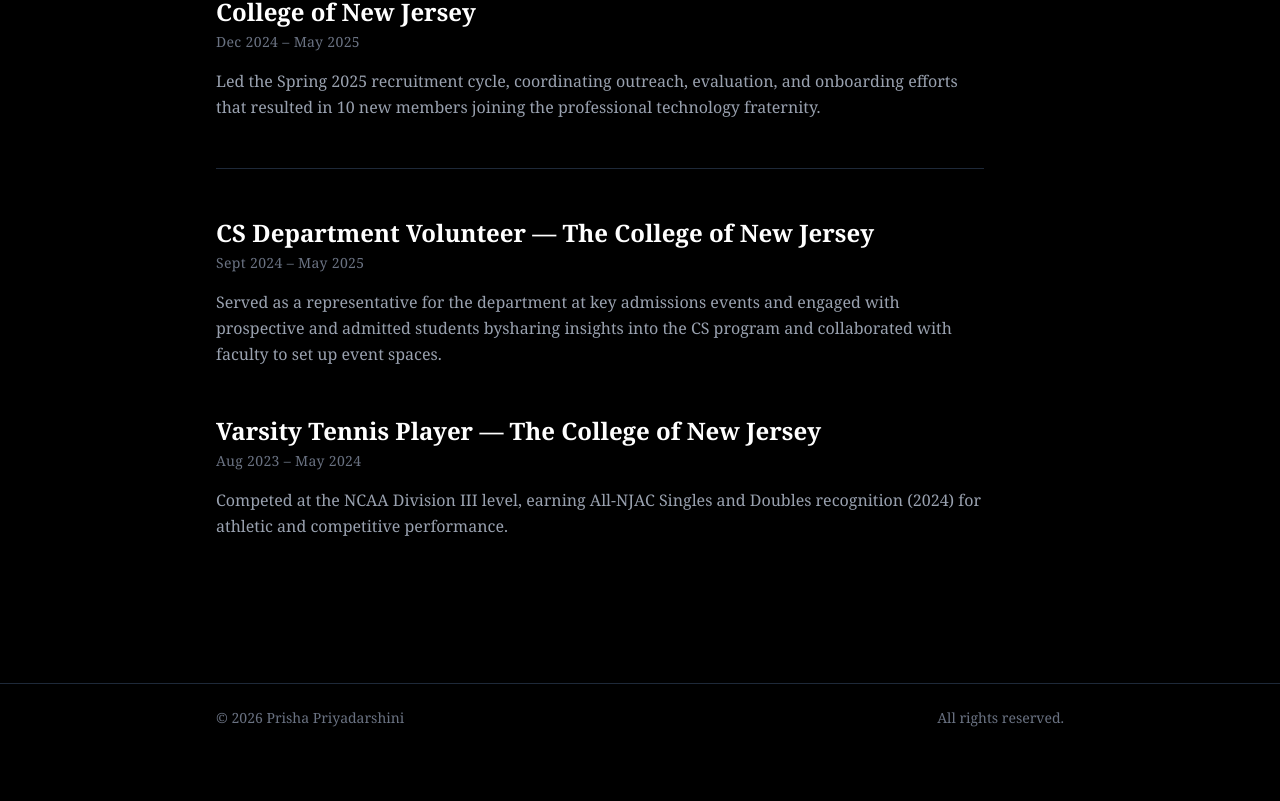
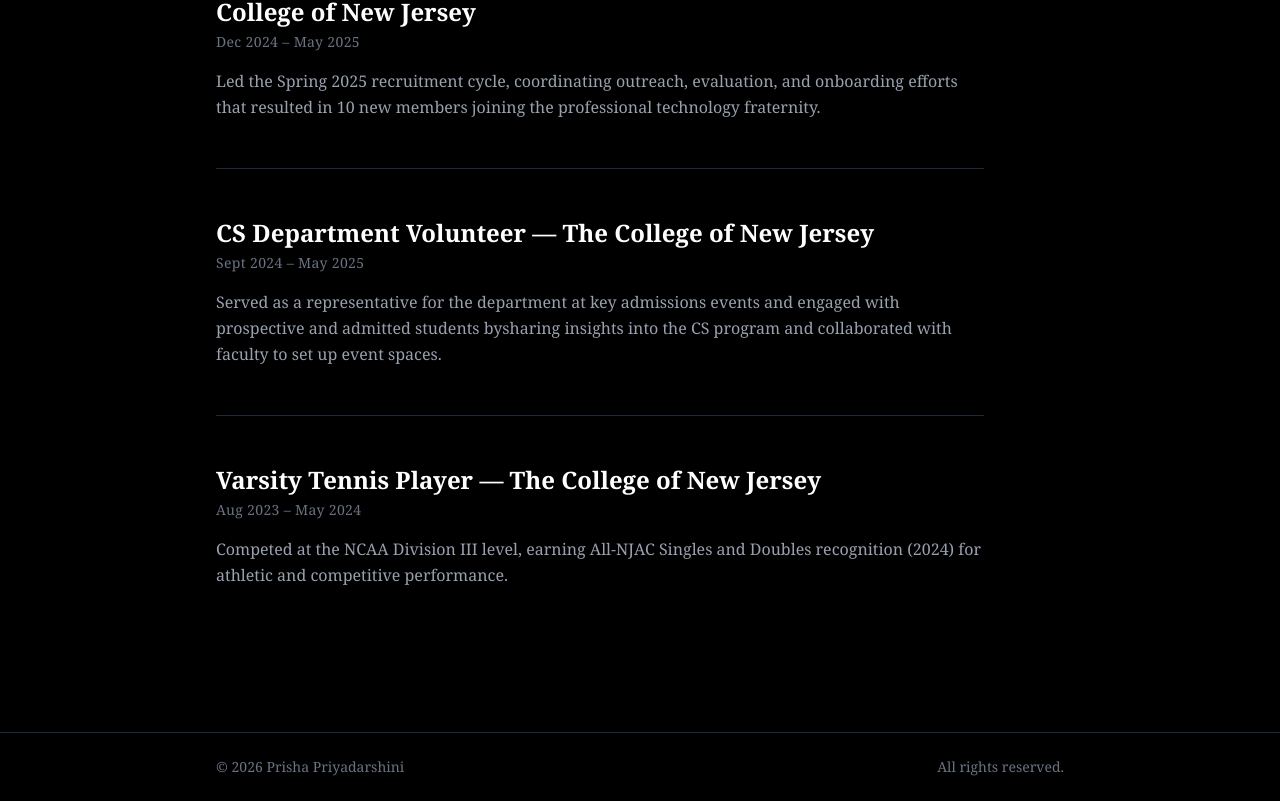
Before and after one commit to priyadp1/Website, a Next.js app in the folder prisha-portfolio/: page /extracurriculars in a window 1280 px wide. Shown: the part 831-1632 px from the top of the page. Before the commit the page ends 1583 px from the top, so only its background shows below. Built offline with nearby package versions, Linux system fonts and the light colour scheme.

Commit message:
Made edits

```diff
--- a/prisha-portfolio/src/app/extracurriculars/page.tsx
+++ b/prisha-portfolio/src/app/extracurriculars/page.tsx
@@ -94,6 +94,8 @@
           </p>
         </div>
 
+       <hr className="border-gray-800" />
+
         {/* Varsity Tennis */}
         <div className="space-y-4">
           <div>
```
Also changed, not shown: 1 other file (tests, documents, lock files or other folders).
